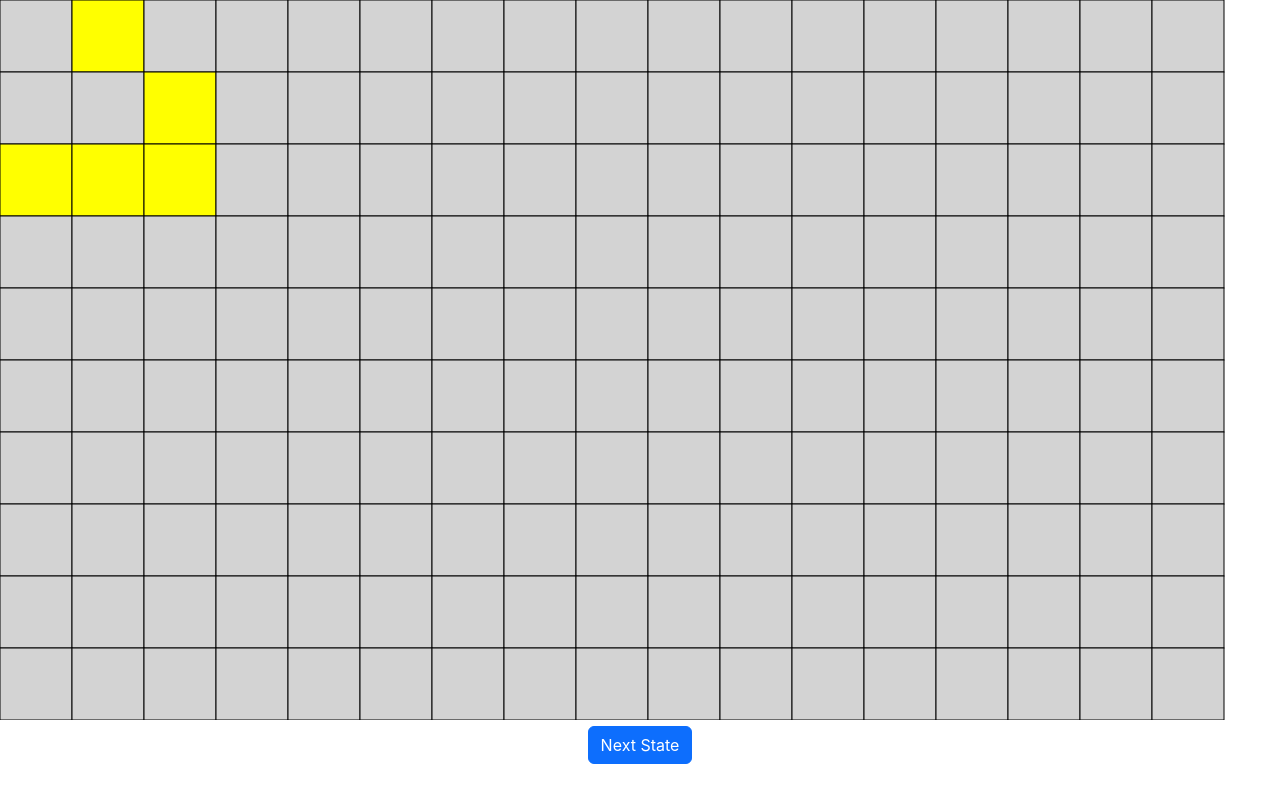
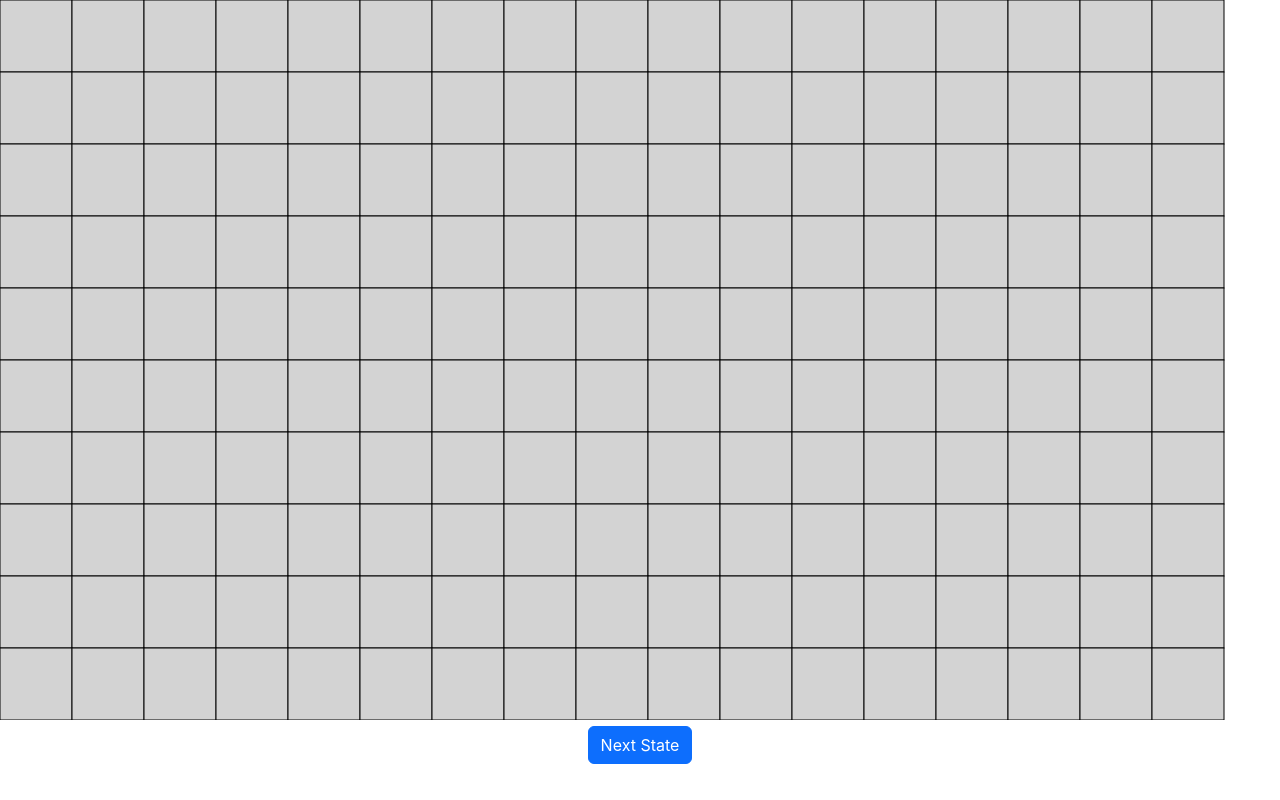
Before and after one commit to learningreac/game_of_life, a React (Create React App) app: page / in a window 1280 px wide. Built offline with nearby package versions, Linux system fonts and the light colour scheme.

Commit message:
generate store 2d array accodring to m and n

```diff
--- a/src/App.js
+++ b/src/App.js
@@ -3,17 +3,19 @@ import { useState } from 'react';
 import './App.css';
 import Canvas from './components/Canvas';
 import FooterMenu from './components/FooterMenu';
-import { store, gameOfLife } from './store';
+import { store, generateStore, gameOfLife } from './store';
 
 function App() {
-  const [board, setBoard] = useState(store)
   const width = window.innerWidth;
   const height = window.innerHeight;
   const grid_size = Math.min(window.innerWidth, window.innerHeight * 0.9) / 10;
   const cols = Math.floor(width / grid_size);
   const rows = Math.floor(height*0.9 / grid_size);
+ // console.log(width, height, grid_size, rows, cols);
 
-  console.log(width, height, grid_size, rows, cols);
+  const g_store = generateStore(rows, cols);
+  console.log(g_store);
+  const [board, setBoard] = useState(g_store)
 
   const handleNextClick = () => {
     let newBoard = gameOfLife(board);
--- a/src/store.js
+++ b/src/store.js
@@ -7,6 +7,13 @@ export const store = [
     [0,0,0,0,0,0,0,0,0,0],
     [0,0,0,0,0,0,0,0,0,0]
 ]
+
+// generate store
+export const generateStore = (m,n) => {
+    let store = new Array(m).fill(0)
+                            .map(item => new Array(n).fill(0))
+    return store;
+}
 
 
 // game of life logic
```
